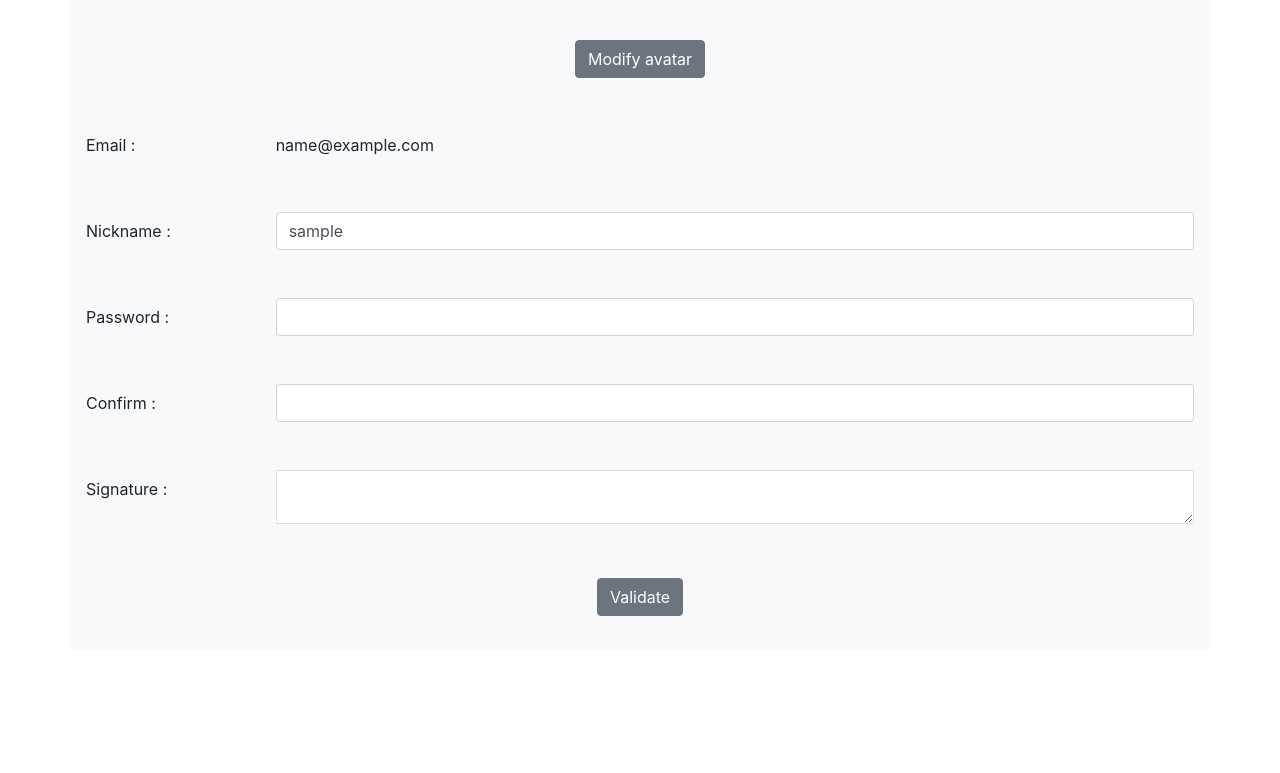
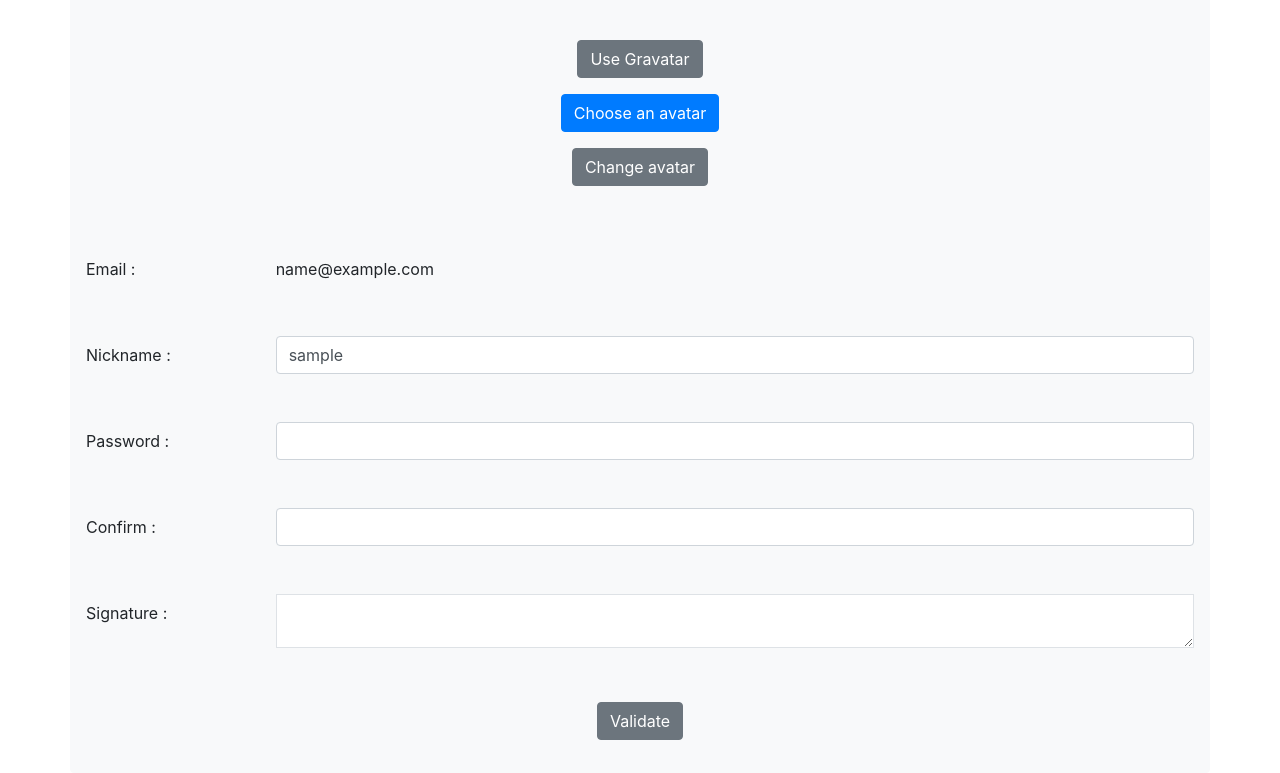
Before and after one commit to AnthonySchyns/Project02-bcbb, a PHP site: page /profile.php in a window 1280 px wide. Shown: the part 477-1250 px from the top of the page. Before the commit the page ends 1093 px from the top, so only its background shows below. Run offline with PHP 8.4, Linux system fonts and the light colour scheme; the visitor is signed in with stand-in values (Sample User, id 1).

Commit message:
Profile picture

```diff
--- a/src/connexion.php
+++ b/src/connexion.php
@@ -2,10 +2,10 @@
 
 // CONNEXION A LA BD  -----------------------------------------------
 // Paramètres de connexion au serveur de données
-$host = 'g4yltwdo6z0izlm6.chr7pe7iynqr.eu-west-1.rds.amazonaws.com';
-$user = 'jq40hf89z7u7twye';
-$pass = 'm9jkd42kgd42d587';
-$dbname = 'y1kfbq0yhsa094o5';
+$host = 'mysql';
+$user = 'root';
+$pass = 'root';
+$dbname = 'mydb';
 
 $dsn = "mysql:host=$host;dbname=$dbname";
 
--- a/src/js/scrollBar.js
+++ b/src/js/scrollBar.js
@@ -18,3 +18,9 @@
     c = currentScrollTop;
   });
 });
+document.getElementById("buttonfile").onclick = function() {
+  document.getElementById("inputfile").click();
+};
+document.getElementById("inputfile").onchange = function() {
+  document.getElementById("buttonfile").value = this.value;
+};
--- a/src/menu.php
+++ b/src/menu.php
@@ -33,7 +33,13 @@
         <a class="navbar-brand" href="index.php">Home</a>
         <ul class="nav justify-content-end">
             <li class="nav-item">
-                <a class="nav-link text-white" href="profile.php"><img src="<?php echo $profile ?>" class="rounded-circle" /></a>
+                <a class="nav-link text-white" href="profile.php">
+                    <?php if ($_SESSION['profile'] === NULL) : ?>
+                        <img src="<?php echo $profile ?>" class="rounded-circle" />
+                    <?php else : ?>
+                        <img src="<?php echo $_SESSION['profile'] ?>" style="width:30px; height:30px" class="rounded-circle" />
+                    <?php endif ?>
+                </a>
             </li>
             <li class="nav-item">
                 <a class="nav-link text-white" href="disconnect.php">Disconnect</a>
--- a/src/profile.php
+++ b/src/profile.php
@@ -7,6 +7,64 @@
 }
 
 $errors = array();
+$errorsFile = array();
+$select = "SELECT * "
+  . " FROM users WHERE id = '" . $_SESSION['idUser'] . "'";
+$sth = $pdo->prepare($select);
+$sth->execute();
+$users = $sth->fetch(PDO::FETCH_OBJ);
+$sth->closeCursor();
+$sth = null;
+$_SESSION['profile'] = $users->avatar;
+if (isset($_POST['gravatar']) && $_SESSION['profile'] != null) {
+  unlink($_SESSION['profile']);
+  $delete = "UPDATE users SET avatar = NULL";
+  $sth = $pdo->prepare($delete);
+  $sth->execute();
+  $sth->closeCursor();
+  $sth = null;
+  $_SESSION['profile'] = null;
+}
+if (isset($_POST['avatar'])) {
+  $file = $_FILES['imageProfile'];
+  $fileName = $_FILES['imageProfile']['name'];
+  $fileTmpname = $_FILES['imageProfile']['tmp_name'];
+  $fileSize = $_FILES['imageProfile']['size'];
+  $fileError = $_FILES['imageProfile']['error'];
+  $fileType = $_FILES['imageProfile']['type'];
+
+  $fileExt = explode('.', $fileName);
+  $fileActualExt = strtolower(end($fileExt));
+
+  $allowed = array('jpg', 'jpeg', 'png');
+
+  if (!(in_array($fileActualExt, $allowed)) && $fileSize > 0) {
+    array_push($errorsFile, "You must use a jpg, jpeg or png type image");
+  }
+  if (!($fileError === 0) && $fileSize > 0) {
+    array_push($errorsFile, "There was an error downloading the file");
+  }
+  if ($fileSize >= 1000000) {
+    array_push($errorsFile, "Error: file size is greater than 1 MB");
+  }
+  if ($fileSize === 0) {
+    array_push($errorsFile, "You have to upload a file to change your avatar");
+  }
+  if (count($errorsFile) === 0) {
+    $fileNameNew = uniqid('', true) . "." . $fileActualExt;
+    $fileDestination = "uploads/profiles/" . $fileNameNew;
+    if ($_SESSION['profile'] != null) {
+      unlink($_SESSION['profile']);
+    }
+    move_uploaded_file($fileTmpname, $fileDestination);
+    $updatePro = "UPDATE users SET avatar ='" . $fileDestination . "' WHERE id='" . $_SESSION['idUser'] . "'";
+    $sth = $pdo->prepare($updatePro);
+    $sth->execute();
+    $sth->closeCursor();
+    $sth = null;
+    $_SESSION['profile'] = $fileDestination;
+  }
+}
 if (isset($_POST['submit'])) {
   // supprimer espace debut et fin chaine de charactère + empêcher insertion sql dans input
 
@@ -14,6 +72,7 @@
   $password = trim(addslashes($_POST['new_password']));
   $password2 = trim(addslashes($_POST['confirmer']));
   $signature = trim(addslashes($_POST['signature']));
+
   // Erreurs
   if ($password != $password2) {
     array_push($errors, "Change canceled: the two passwords did not match");
@@ -31,7 +90,7 @@
     }
   }
   // Modifications des données dans la base de données
-  if (count($errors) == 0) {
+  if (count($errors) === 0) {
     $hash = password_hash($password, PASSWORD_DEFAULT);
     if (empty($password)) {
       $update = "UPDATE users "
@@ -68,12 +127,30 @@
   ?>
   <h1 class="titre text-center mt-5 pt-5">Profile</h1>
   <div class="bg-light rounded border border-light container">
-    <form action="profile.php" method="post">
+    <form action="profile.php" method="post" enctype="multipart/form-data">
       <div class="d-flex justify-content-center mt-4">
-        <img src="<?php echo $src ?>" class="rounded-circle" />
+        <?php if ($_SESSION['profile'] === NULL) : ?>
+          <img src="<?php echo $src ?>" class="rounded-circle" />
+        <?php else : ?>
+          <img src="<?php echo $_SESSION['profile'] ?>" style="width:120px; height:120px" class="rounded-circle" />
+        <?php endif ?>
       </div>
       <div class="form-group d-flex justify-content-center mt-3 pt-4">
-        <a href="https://fr.gravatar.com/emails/" target="_blank" class="btn btn-secondary">Modify avatar</a>
+        <input type="submit" value="Use Gravatar" name="gravatar" class="btn btn-secondary">
+      </div>
+      <div class="custom-file d-flex justify-content-center">
+        <input type="file" name="imageProfile" class="inputfile" id="inputfile">
+        <input id="buttonfile" type="button" value="Choose an avatar" class="btn btn-primary">
+      </div>
+      <div class="form-group d-flex justify-content-center mt-3">
+        <input type="submit" value="Change avatar" name="avatar" class="btn btn-secondary">
+      </div>
+      <div class="form-group d-flex flex-column mt-3">
+        <?php if (count($errorsFile) > 0) : ?>
+          <?php foreach ($errorsFile as $errorFile) : ?>
+            <?php echo '<p class="error font-weight-bold text-center text-danger mt-O" style="font-size:10px">' . $errorFile . '</p>' ?>
+          <?php endforeach ?>
+        <?php endif ?>
       </div>
       <div class="form-group row mt-5">
         <label for="new_email" class="col-sm-2 col-form-label">Email :</label>
--- a/src/style/style.scss
+++ b/src/style/style.scss
@@ -1,5 +1,3 @@
-
-
 //@import bootstrap
 @import "../lib/bootstrap/scss/bootstrap.scss";
 
@@ -15,5 +13,10 @@
   &.scrollUp {
     transform: translateY(-70px);
   }
-
 }
+.inputfile {
+  position: absolute;
+  width: 1px;
+  height: 1px;
+  z-index: -5;
+}
```
Also changed, not shown: src/addTopic.php (+4 -3 lines), src/index.php (+28 -8 lines), src/style/style.css, 1 other file.
